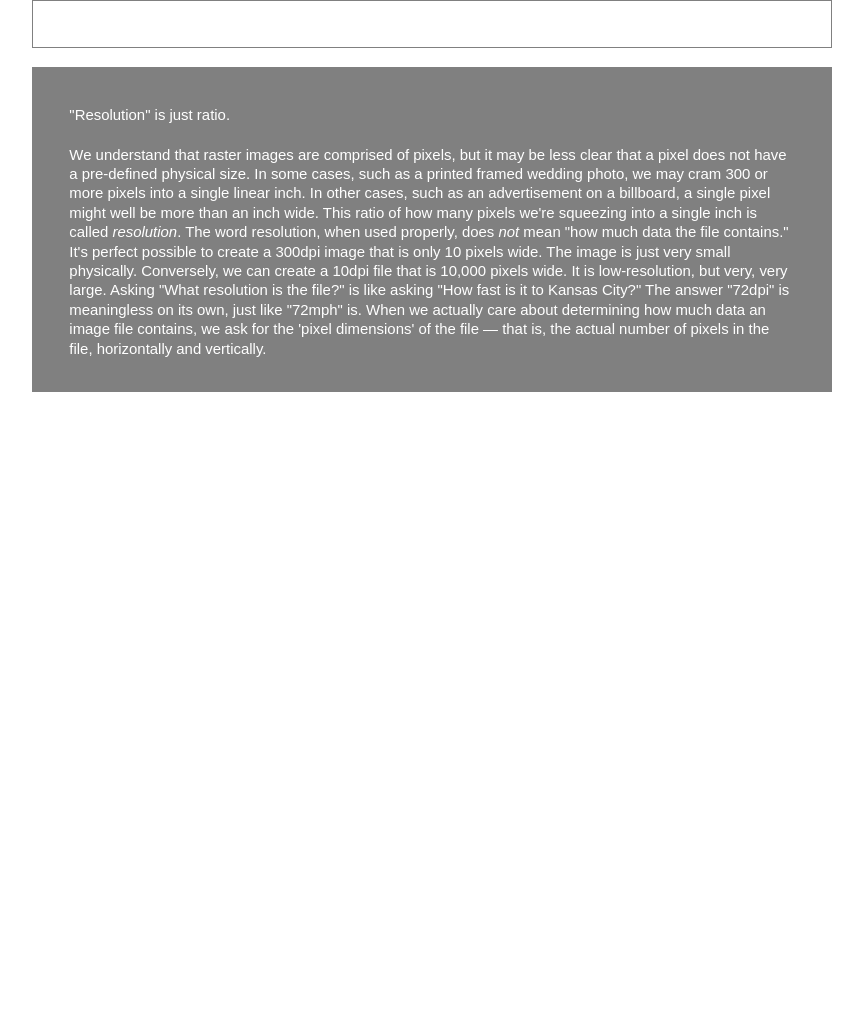
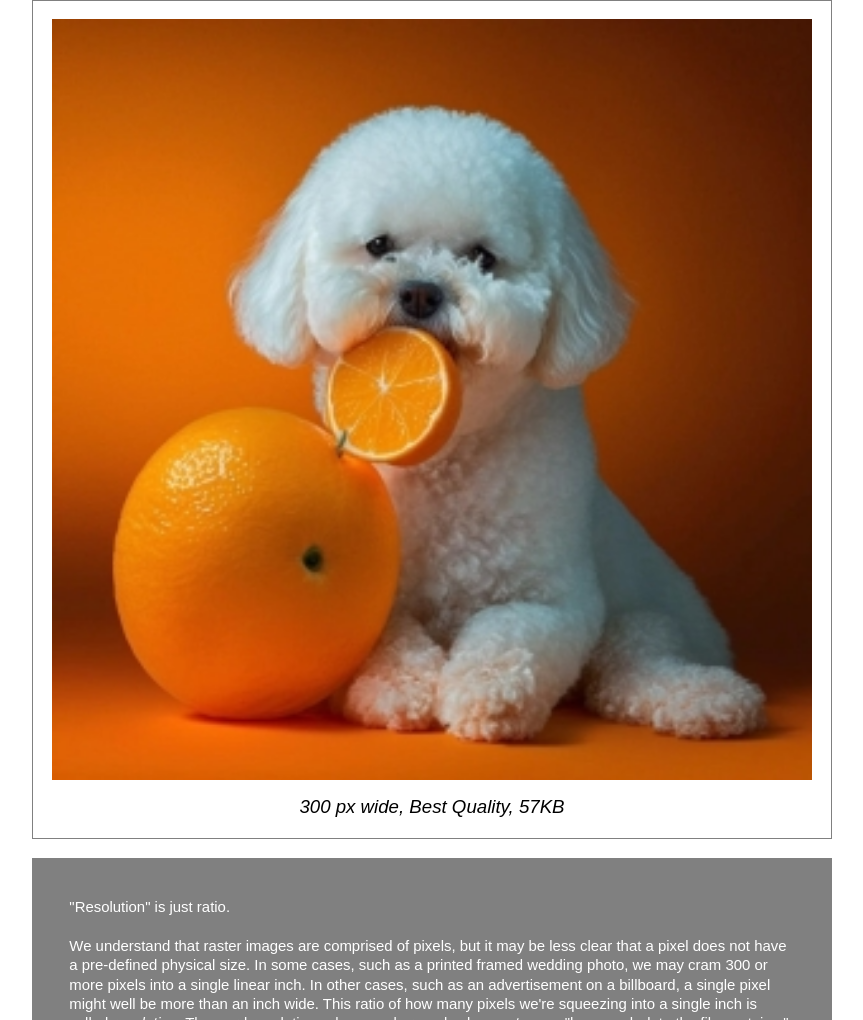
Before and after one commit to shreyapatelcodes/iffall2023, a plain HTML site: page exercises/using-images/index.html in a window 1280 px wide. Shown: the part 6514-7534 px from the top of the page, without its empty margins (208-1071 px from the left). Before the commit the page ends 6999 px from the top, so only its background shows below. Drawn offline with Linux system fonts and the light colour scheme.

Commit message:
with compression now!

```diff
--- a/exercises/using-images/index.html
+++ b/exercises/using-images/index.html
@@ -252,8 +252,8 @@
 
 
       <figure class="compressed-image">
-        <!-- your <img> here... -->
-        <figcaption><!-- ---px wide, --% jpeg compression, --KB --></figcaption>
+        <img class='little-dog' src="images/Optimized-base-image-1.jpeg">
+        <figcaption>300 px wide, Best Quality, 57KB</figcaption>
       </figure>
 
 
--- a/exercises/using-images/styles.css
+++ b/exercises/using-images/styles.css
@@ -137,3 +137,7 @@ html {
     background-size: cover;
     background-position: center 20%;
   }
+
+  .little-dog{
+    width: 100%;
+  }
```
Also changed, not shown: exercises/using-images/images/Optimized-base-image-1.jpeg (added), exercises/using-images/images/base-image.jpeg (added), 3 other files.
